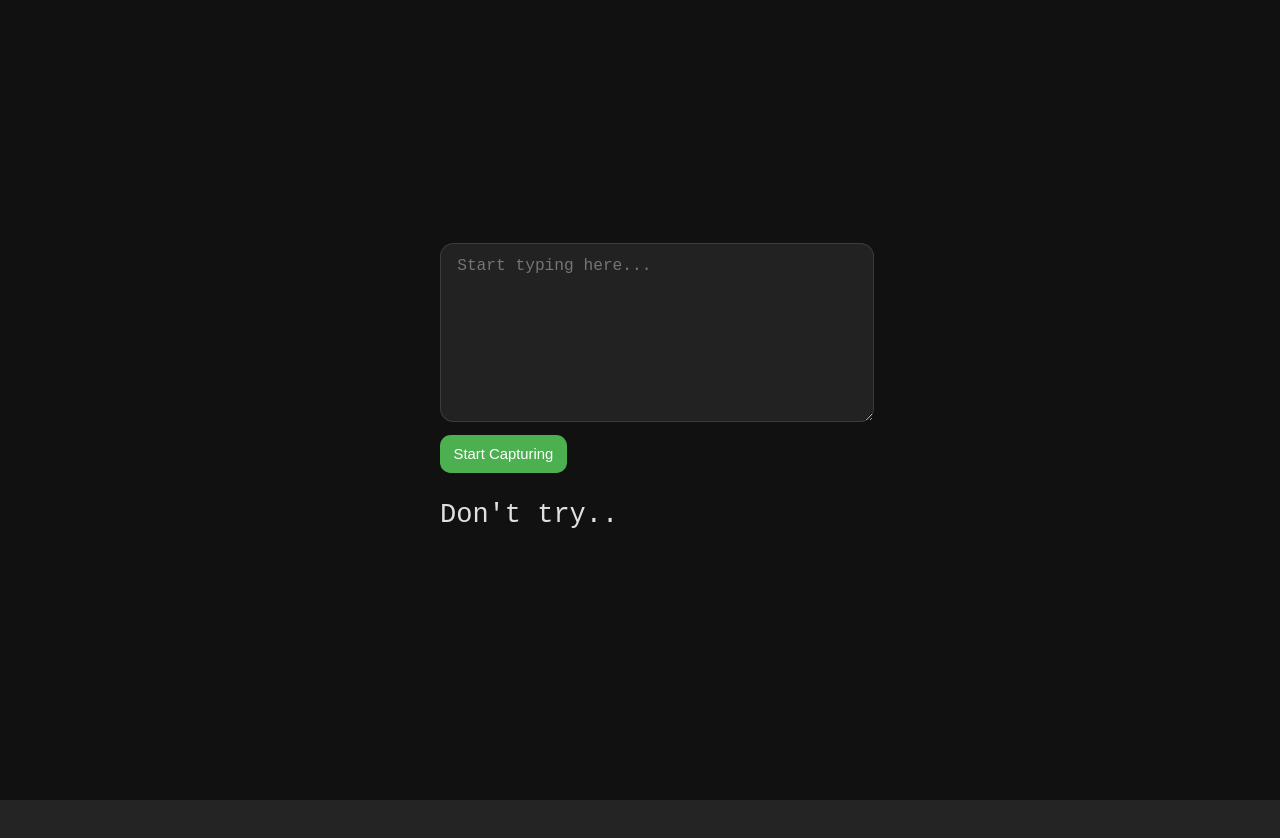
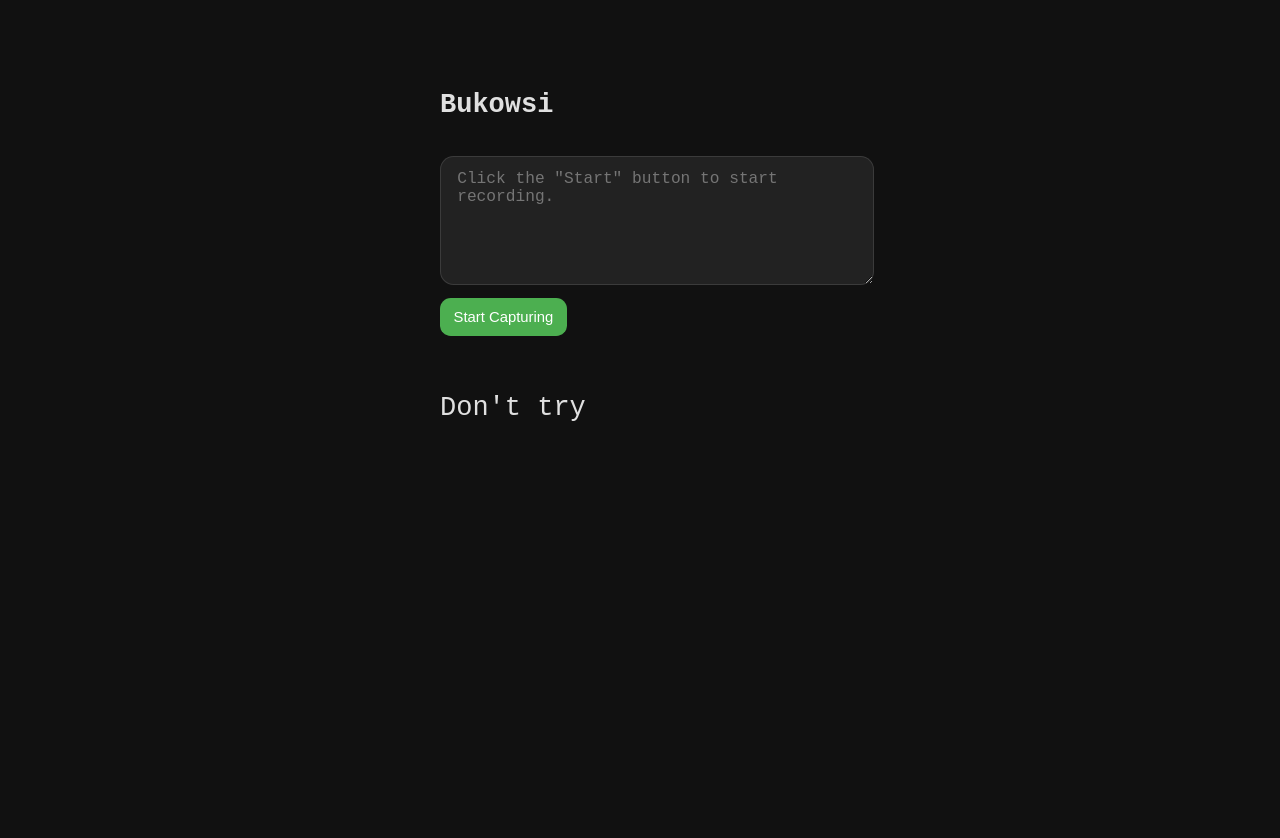
Before and after one commit to thevahidal/bukowski, a React (Vite) app: page / in a window 1280 px wide. Shown: the top 838 px of the page. Before the commit the page ends 800 px from the top, so only its background shows below. Built offline with nearby package versions, Linux system fonts and the light colour scheme.

Commit message:
Branding added. Placeholder text improved.

```diff
--- a/src/App.jsx
+++ b/src/App.jsx
@@ -33,9 +33,16 @@ function App() {
     <div
       style={{
         maxWidth: 400,
+        minHeight: '100vh',
       }}
     >
+      <h4
+        style={{
+          textAlign: 'left',
+        }}
+      >Bukowsi</h4>
       <TypingCapturer onRecordingEnded={setFrames} />
+      <br />
       <Typewriter frames={frames} />
     </div>
   );
--- a/src/TypingCapturer.jsx
+++ b/src/TypingCapturer.jsx
@@ -77,7 +77,11 @@ const TypingCapturer = ({ onRecordingEnded }) => {
         onKeyDown={handleKeyDown}
         disabled={!recording}
         ref={textareaRef}
-        placeholder={'Start typing here...'}
+        placeholder={
+            !recording
+                ? 'Click the "Start" button to start recording.'
+            : 'Now start typing here...'
+        }
         autoFocus
         value={text}
         onChange={(e) => setText(e.target.value)}
@@ -87,7 +91,7 @@ const TypingCapturer = ({ onRecordingEnded }) => {
           borderRadius: '0.5rem',
           fontSize: '0.6rem',
           minWidth: 400,
-          minHeight: 150,
+          minHeight: 100,
           color: '#fff',
           marginBottom: '0.5rem',
         }}
--- a/src/index.css
+++ b/src/index.css
@@ -1,5 +1,5 @@
 :root {
-  font-family: 'Lucida Sans', 'Lucida Sans Regular', 'Lucida Grande', 'Lucida Sans Unicode', Geneva, Verdana, sans-serif;
+  font-family: 'Courier New', Courier, monospace;
   font-size: 27px;
   font-weight: 400;
 
```
